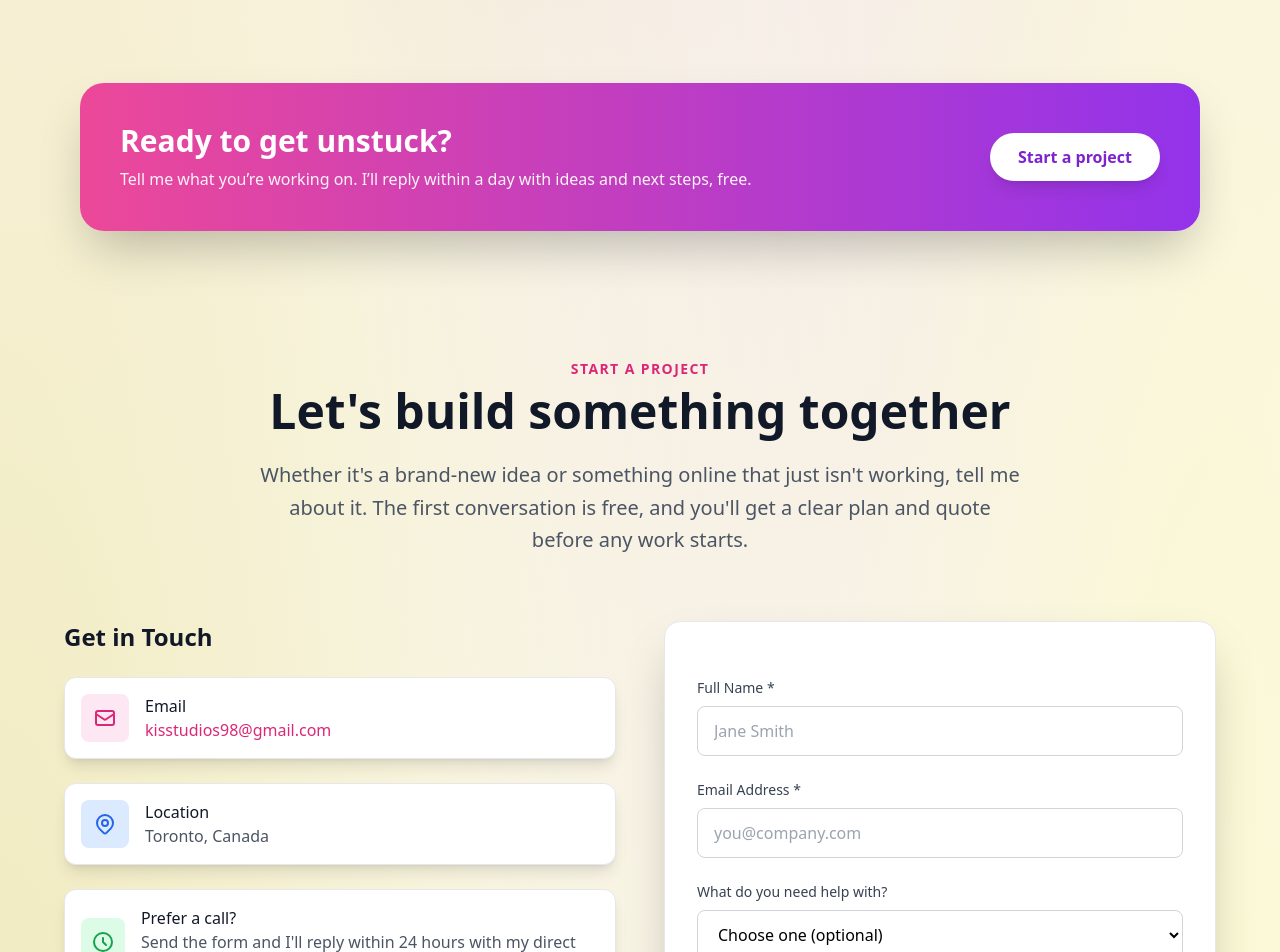
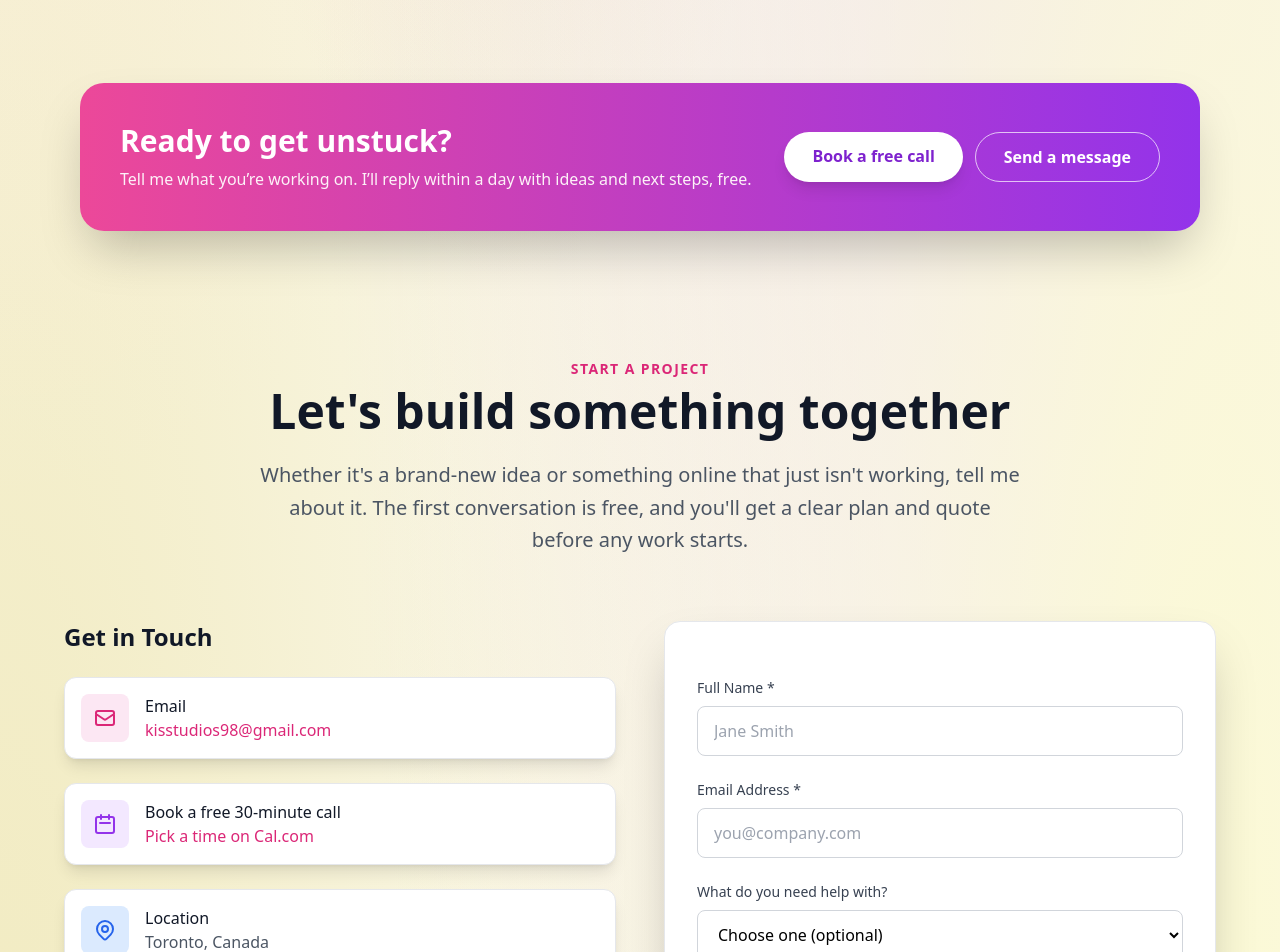
Before and after one commit to kevsaj/Portfolio-Next, a Next.js app: page / in a window 1280 px wide. Shown: the part 5500-6452 px from the top of the page. Built offline with nearby package versions, Linux system fonts and the light colour scheme.

Commit message:
Link the free consult buttons to the Cal.com booking page

```diff
--- a/components/Contact.tsx
+++ b/components/Contact.tsx
@@ -1,4 +1,5 @@
 import { useState } from 'react';
+import { BOOKING_URL, CONTACT_EMAIL } from '../utils/site';
 import {
     isValidEmail,
     isDisposableEmail,
@@ -224,7 +225,20 @@ export default function Contact() {
                                     </div>
                                     <div>
                                         <p className="font-medium text-gray-900 dark:text-white">Email</p>
-                                        <a href="mailto:kisstudios98@gmail.com" className="text-pink-600 dark:text-pink-400 hover:underline">kisstudios98@gmail.com</a>
+                                        <a href={`mailto:${CONTACT_EMAIL}`} className="text-pink-600 dark:text-pink-400 hover:underline">{CONTACT_EMAIL}</a>
+                                    </div>
+                                </div>
+
+                                {/* Booking */}
+                                <div className="flex items-center space-x-4 p-4 bg-white dark:bg-gray-800 rounded-xl shadow-lg border border-gray-200 dark:border-gray-700 hover:shadow-xl transition-all duration-300">
+                                    <div className="w-12 h-12 bg-purple-100 dark:bg-purple-900/30 rounded-lg flex items-center justify-center">
+                                        <svg className="w-6 h-6 text-purple-600 dark:text-purple-400" fill="none" stroke="currentColor" viewBox="0 0 24 24" aria-hidden="true">
+                                            <path strokeLinecap="round" strokeLinejoin="round" strokeWidth={2} d="M8 7V3m8 4V3m-9 8h10M5 21h14a2 2 0 002-2V7a2 2 0 00-2-2H5a2 2 0 00-2 2v12a2 2 0 002 2z" />
+                                        </svg>
+                                    </div>
+                                    <div>
+                                        <p className="font-medium text-gray-900 dark:text-white">Book a free 30-minute call</p>
+                                        <a href={BOOKING_URL} target="_blank" rel="noopener noreferrer" className="text-pink-600 dark:text-pink-400 hover:underline">Pick a time on Cal.com</a>
                                     </div>
                                 </div>
 
--- a/components/CtaBanner.tsx
+++ b/components/CtaBanner.tsx
@@ -1,4 +1,5 @@
 import Link from 'next/link';
+import { BOOKING_URL } from '../utils/site';
 
 interface CtaBannerProps {
     title?: string;
@@ -16,9 +17,14 @@ export default function CtaBanner({
                     <h2 className="text-2xl font-bold md:text-3xl">{title}</h2>
                     <p className="mt-2 text-pink-50">{body}</p>
                 </div>
-                <Link href="/#contact" className="shrink-0 rounded-full bg-white px-7 py-3 font-semibold text-purple-700 shadow-lg transition hover:scale-105">
-                    Start a project
-                </Link>
+                <div className="flex shrink-0 flex-col gap-3 sm:flex-row">
+                    <a href={BOOKING_URL} target="_blank" rel="noopener noreferrer" className="rounded-full bg-white px-7 py-3 text-center font-semibold text-purple-700 shadow-lg transition hover:scale-105">
+                        Book a free call
+                    </a>
+                    <Link href="/#contact" className="rounded-full border border-white/70 px-7 py-3 text-center font-semibold text-white transition hover:bg-white/10">
+                        Send a message
+                    </Link>
+                </div>
             </div>
         </section>
     );
--- a/components/Footer.tsx
+++ b/components/Footer.tsx
@@ -1,4 +1,5 @@
 import Link from 'next/link';
+import { CONTACT_EMAIL } from '../utils/site';
 
 export default function Footer() {
     return (
@@ -9,7 +10,7 @@ export default function Footer() {
                     <Link href="/#services" className="hover:text-pink-600">Services</Link>
                     <Link href="/about" className="hover:text-pink-600">About</Link>
                     <Link href="/#contact" className="hover:text-pink-600">Contact</Link>
-                    <a href="mailto:kisstudios98@gmail.com" className="hover:text-pink-600">kisstudios98@gmail.com</a>
+                    <a href={`mailto:${CONTACT_EMAIL}`} className="hover:text-pink-600">{CONTACT_EMAIL}</a>
                     <a href="https://github.com/kevsaj" target="_blank" rel="noopener noreferrer" className="hover:text-pink-600">GitHub</a>
                     <a href="https://www.linkedin.com/in/kevin-sajan/" target="_blank" rel="noopener noreferrer" className="hover:text-pink-600">LinkedIn</a>
                 </div>
--- a/components/home/Hero.tsx
+++ b/components/home/Hero.tsx
@@ -1,5 +1,6 @@
 import Link from 'next/link';
 import Image from 'next/image';
+import { BOOKING_URL } from '../../utils/site';
 
 const chips = ['Websites', 'Web & mobile apps', 'Shopify stores', 'Games', 'APIs', 'Databases', 'Dashboards & reports', 'Branding', 'Marketing'];
 
@@ -21,9 +22,9 @@ export default function Hero() {
                         One person, start to finish, in plain English.
                     </p>
                     <div className="mt-8 flex flex-col gap-3 sm:flex-row">
-                        <Link href="/#contact" className="rounded-full bg-gradient-to-r from-pink-500 to-purple-600 px-7 py-3 text-center font-semibold text-white shadow-lg transition hover:scale-105 hover:from-pink-600 hover:to-purple-700">
+                        <a href={BOOKING_URL} target="_blank" rel="noopener noreferrer" className="rounded-full bg-gradient-to-r from-pink-500 to-purple-600 px-7 py-3 text-center font-semibold text-white shadow-lg transition hover:scale-105 hover:from-pink-600 hover:to-purple-700">
                             Book a free consult
-                        </Link>
+                        </a>
                         <Link href="/#services" className="rounded-full border border-gray-300 bg-white/60 px-7 py-3 text-center font-semibold text-gray-800 transition hover:bg-white dark:border-gray-600 dark:bg-gray-800/60 dark:text-gray-100 dark:hover:bg-gray-800">
                             See what I can build
                         </Link>
--- a/pages/index.tsx
+++ b/pages/index.tsx
@@ -3,6 +3,7 @@ import SiteNav from '../components/SiteNav'
 import Footer from '../components/Footer'
 import Hero from '../components/home/Hero'
 import { services } from '../components/home/Services'
+import { CONTACT_EMAIL } from '../utils/site'
 import Services from '../components/home/Services'
 import Problems from '../components/home/Problems'
 import Process from '../components/home/Process'
@@ -21,7 +22,7 @@ const jsonLd = {
       name: 'KIS Studios',
       url: `${SITE_URL}/`,
       image: `${SITE_URL}/og-image.png`,
-      email: 'kisstudios98@gmail.com',
+      email: CONTACT_EMAIL,
       description:
         'Freelance web developer in Toronto building websites, web and mobile apps, Shopify stores, games, APIs, databases, dashboards and SEO for small businesses.',
       address: { '@type': 'PostalAddress', addressLocality: 'Toronto', addressRegion: 'ON', addressCountry: 'CA' },
--- /dev/null
+++ b/utils/site.ts
@@ -0,0 +1,2 @@
+export const BOOKING_URL = 'https://cal.com/kis-studios-hrr3yh/30min';
+export const CONTACT_EMAIL = 'kisstudios98@gmail.com';
```
